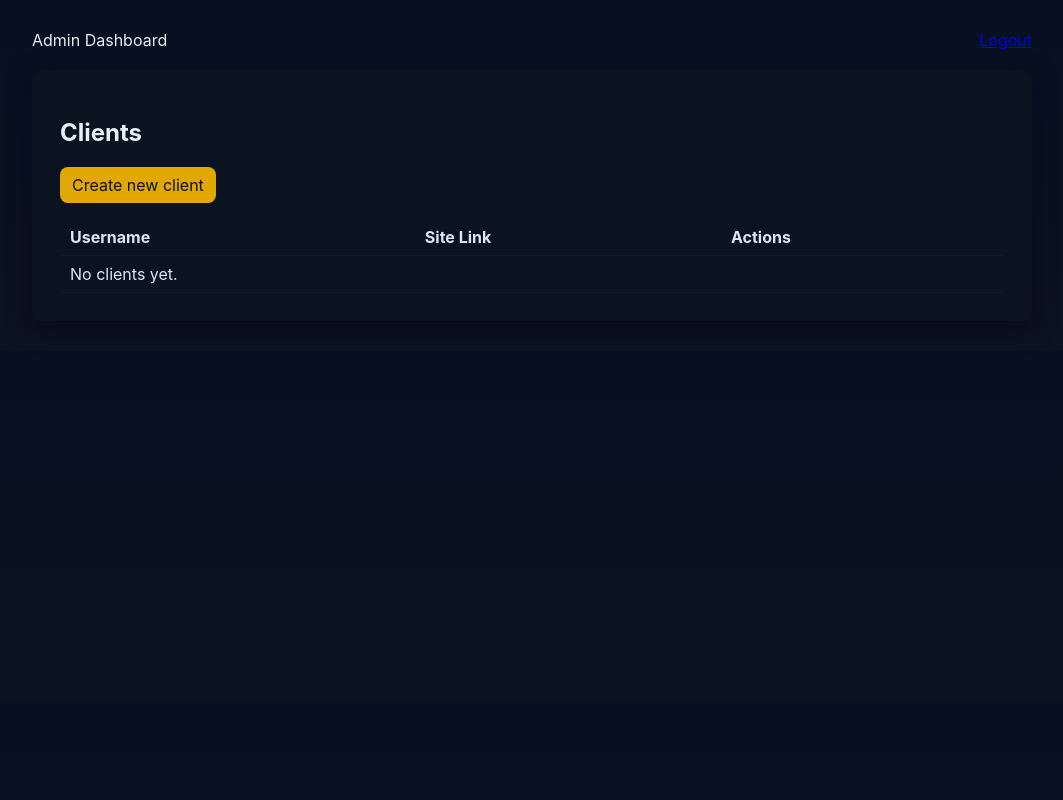
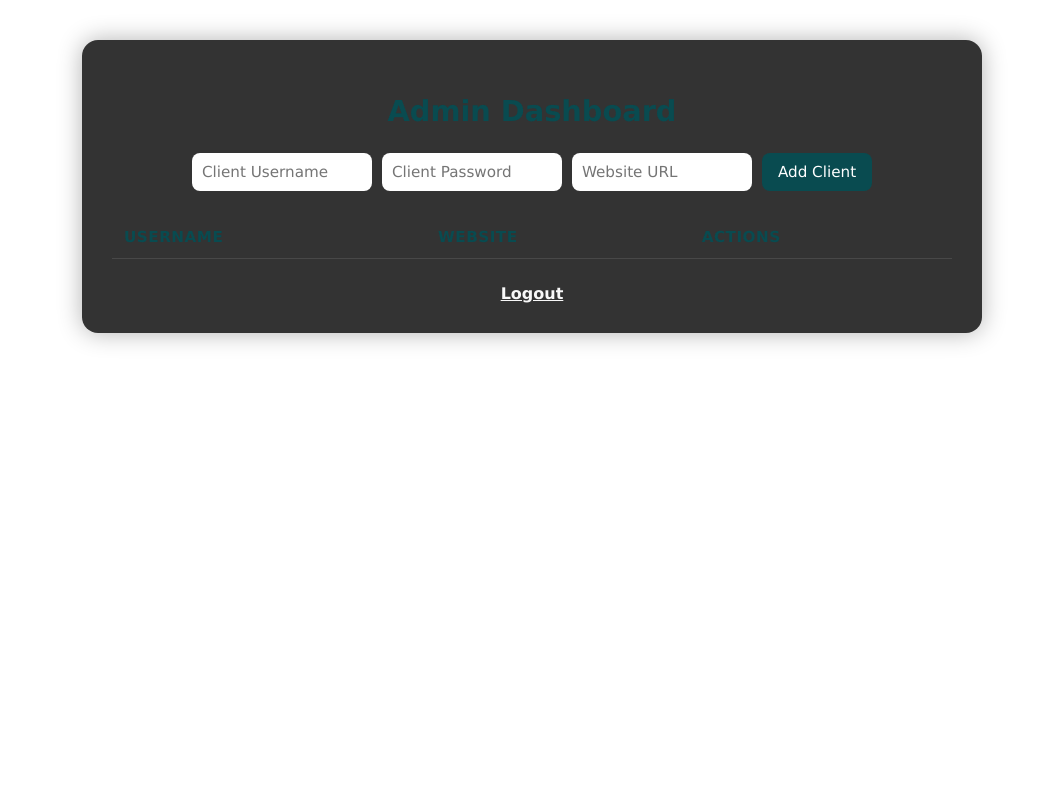
Before and after one commit to nervelle-studios/site, a Flask app: template templates/admin.html in a window 1280 px wide. Shown: the whole page, without its empty margins (108-1171 px from the left). Run offline with Flask 3, Linux system fonts and the light colour scheme; the template is opened without the code that fills it, so the values that code supplies are empty.

Commit message:
Revamp admin dashboard layout and styles
Updated the admin dashboard HTML structure and styles.

```diff
--- a/templates/admin.html
+++ b/templates/admin.html
@@ -1,40 +1,176 @@
-<!doctype html>
-<html>
+<!DOCTYPE html>
+<html lang="en">
 <head>
-  <meta charset="utf-8">
-  <title>Admin — Nervelle Studios</title>
-  <link rel="stylesheet" href="/static/styles.css">
+  <meta charset="UTF-8" />
+  <meta name="viewport" content="width=device-width, initial-scale=1.0" />
+  <title>Admin Dashboard</title>
+  <style>
+    * {
+      box-sizing: border-box;
+      font-family: 'Lucida Sans', 'Lucida Sans Regular', 'Lucida Grande', sans-serif;
+    }
+
+    body {
+      background: transparent;
+      color: #f8f8f8;
+      margin: 0;
+      padding: 0;
+      display: flex;
+      justify-content: center;
+      align-items: flex-start;
+      min-height: 100vh;
+    }
+
+    .dashboard-container {
+      background: rgba(16, 16, 16, 0.85);
+      width: 95%;
+      max-width: 900px;
+      border-radius: 16px;
+      padding: 30px;
+      margin: 40px 0;
+      box-shadow: 0 0 25px rgba(0, 0, 0, 0.3);
+      backdrop-filter: blur(5px);
+    }
+
+    h2 {
+      color: #094b50;
+      text-align: center;
+      margin-bottom: 25px;
+      font-size: 1.8rem;
+    }
+
+    form {
+      display: flex;
+      flex-wrap: wrap;
+      gap: 10px;
+      justify-content: center;
+      margin-bottom: 25px;
+    }
+
+    input[type="text"], input[type="password"], input[type="url"] {
+      padding: 10px;
+      border: none;
+      border-radius: 8px;
+      outline: none;
+      width: 180px;
+      max-width: 100%;
+      font-size: 0.95rem;
+    }
+
+    button {
+      background-color: #094b50;
+      color: #fff;
+      border: none;
+      border-radius: 8px;
+      padding: 10px 16px;
+      cursor: pointer;
+      transition: background-color 0.3s ease;
+      font-size: 0.95rem;
+    }
+
+    button:hover {
+      background-color: #0a646c;
+    }
+
+    table {
+      width: 100%;
+      border-collapse: collapse;
+      overflow-x: auto;
+      margin-bottom: 25px;
+    }
+
+    th, td {
+      text-align: left;
+      padding: 12px;
+      border-bottom: 1px solid rgba(255, 255, 255, 0.1);
+      font-size: 0.95rem;
+    }
+
+    th {
+      color: #094b50;
+      text-transform: uppercase;
+      letter-spacing: 0.5px;
+    }
+
+    tr:hover {
+      background-color: rgba(255, 255, 255, 0.05);
+    }
+
+    a {
+      color: #094b50;
+      text-decoration: none;
+      font-weight: 600;
+    }
+
+    a:hover {
+      text-decoration: underline;
+    }
+
+    .logout {
+      display: block;
+      text-align: center;
+      margin-top: 15px;
+      color: #f8f8f8;
+      text-decoration: underline;
+    }
+
+    @media (max-width: 600px) {
+      .dashboard-container {
+        padding: 20px;
+      }
+
+      form {
+        flex-direction: column;
+        align-items: center;
+      }
+
+      input[type="text"], input[type="password"], input[type="url"] {
+        width: 100%;
+      }
+
+      table {
+        font-size: 0.9rem;
+        display: block;
+        overflow-x: auto;
+        white-space: nowrap;
+      }
+    }
+  </style>
 </head>
 <body>
-  <div class="wrap">
-    <div class="topbar">
-      <div>Admin Dashboard</div>
-      <div><a href="/logout">Logout</a></div>
-    </div>
+  <div class="dashboard-container">
+    <h2>Admin Dashboard</h2>
 
-    <div class="center-card">
-      <h2>Clients</h2>
-      <p><a class="primary" href="/admin/create">Create new client</a></p>
-      <table class="simple-table">
-        <thead><tr><th>Username</th><th>Site Link</th><th>Actions</th></tr></thead>
+    <form method="POST" action="{{ url_for('add_client') }}">
+      <input type="text" name="username" placeholder="Client Username" required />
+      <input type="password" name="password" placeholder="Client Password" required />
+      <input type="url" name="website_url" placeholder="Website URL" required />
+      <button type="submit">Add Client</button>
+    </form>
+
+    <table>
+      <thead>
+        <tr>
+          <th>Username</th>
+          <th>Website</th>
+          <th>Actions</th>
+        </tr>
+      </thead>
       <tbody>
-        {% for u in users %}
+        {% for client in clients %}
         <tr>
-            <td>{{ u.username }}</td>
-            <td style="max-width:420px; overflow:hidden; text-overflow:ellipsis;">{{ u.site_link }}</td>
+          <td>{{ client.username }}</td>
+          <td><a href="{{ client.website_url }}" target="_blank">View</a></td>
           <td>
-              <a href="/admin/edit/{{u.id}}">Edit</a> |
-              <form method="POST" action="/admin/delete/{{u.id}}" style="display:inline;" onsubmit="return confirm('Delete user?');">
-                <button type="submit" class="linkish">Delete</button>
-              </form>
+            <a href="{{ url_for('edit_client', id=client.id) }}">Edit</a> |
+            <a href="{{ url_for('delete_client', id=client.id) }}">Delete</a>
           </td>
         </tr>
-        {% else %}
-          <tr><td colspan="3">No clients yet.</td></tr>
         {% endfor %}
       </tbody>
     </table>
-    </div>
+
+    <a href="{{ url_for('logout') }}" class="logout">Logout</a>
   </div>
 </body>
 </html>
```
Lines whose indentation alone changed are shown as unchanged.
